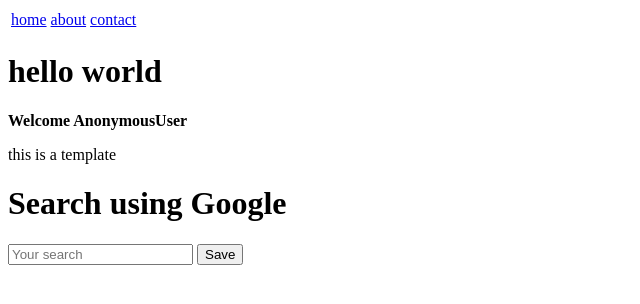
After one commit to smallwind1004/django_first_project_for_practice, a Django app: page /search/ in a window 1280 px wide. The commit adds this page. Shown: the top 304 px of the page, without its empty margins (0-640 px from the left). Run offline with Django 3.2, Linux system fonts and the light colour scheme.

Commit message:
commit_form_search_google

```diff
--- a/firstproject/urls.py
+++ b/firstproject/urls.py
@@ -16,7 +16,7 @@ Including another URLconf
 from django.contrib import admin
 from django.urls import path
 from pages.views import home_views, about_views, content_views
-from products.views import product_detail_view
+from products.views import product_detail_view, product_create_view, product_search_view
 
 urlpatterns = [
     path('', home_views, name='home'),
@@ -24,5 +24,7 @@ urlpatterns = [
     path('about/', about_views),
     path('content/', content_views),
     path('product/', product_detail_view),
+    path('create/', product_create_view),
+    path('search/', product_search_view),
     path('admin/', admin.site.urls),
 ]
--- /dev/null
+++ b/products/templates/products/product_search.html
@@ -0,0 +1,11 @@
+<!-- products\templates\products\product_search.html -->
+{% extends 'base.html' %}
+
+{% block content %}
+<h1>Search using Google</h1>
+<form action="https://www.google.com/search" method="GET">
+    <input type="text" name="q" placeholder="Your search">
+    <input type="submit" value="Save">
+</form>
+
+{% endblock %}
--- a/products/views.py
+++ b/products/views.py
@@ -1,11 +1,29 @@
 from django.shortcuts import render
+
+from .forms import ProductForm
 
 from .models import Product
 
 # Create your views here.
+
+def product_search_view(request):
+    return render(request, "products\product_search.html", {})
+
+def product_create_view(request):
+    form = ProductForm(request.POST or None)
+    if form.is_valid():
+        form.save()
+        form = ProductForm()
+
+    context = {
+        'form': form
+    }
+    return render(request, "products\product_create.html", context)
+
+
 def product_detail_view(request):
     obj = Product.objects.get(id=1)
     context = {
-        'object' : obj
+        'object': obj
     }
     return render(request, "products\product_detail.html", context)
--- a/templates/index.html
+++ b/templates/index.html
@@ -1,7 +1,5 @@
 <!-- D:\django\src\templates\index.html -->
-{% extends 'base.html' %}
-
-{% block content %}
+{% extends 'base.html' %} {% block content %}
 <strong>this is home page.</strong>
 
 <h2>Let's try some cool thing</h2>
```
Also changed, not shown: products/forms.py (added, +12 -0 lines), products/templates/products/product_create.html (added, +10 -0 lines), db.sqlite3. Lines whose indentation alone changed are shown as unchanged.
